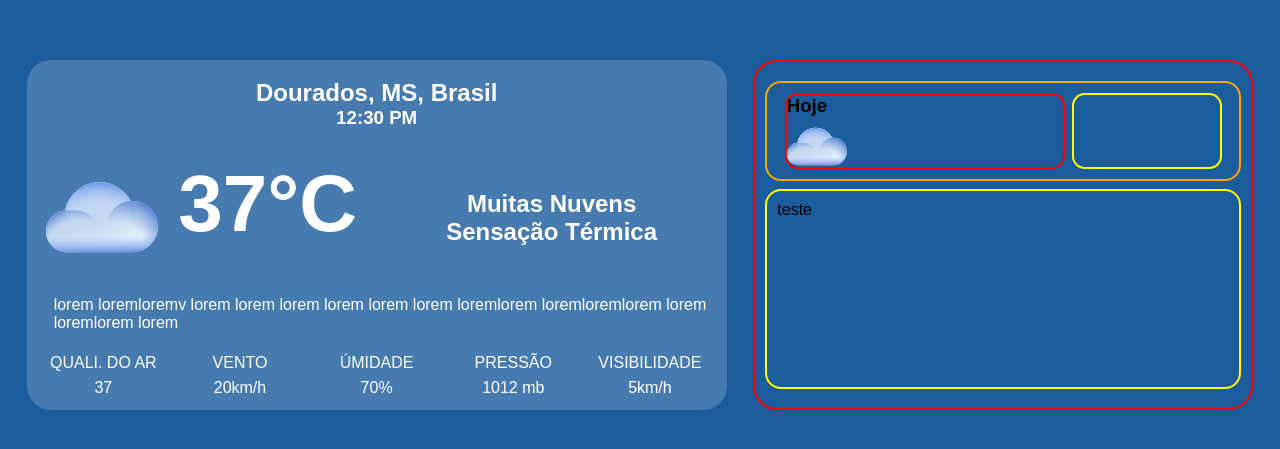
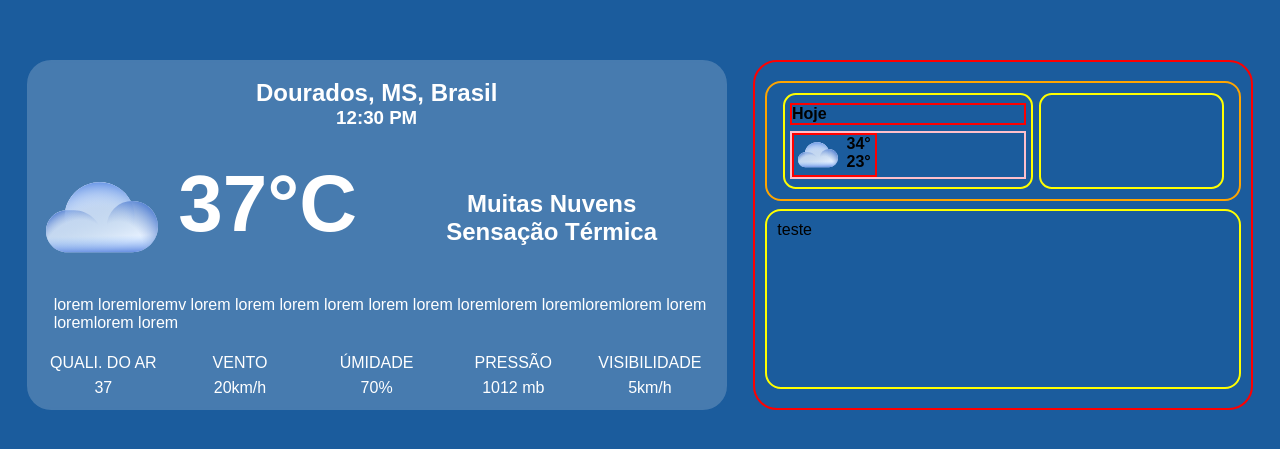
Before and after one commit to gabrielmoofc/previsao-do-tempo, a React (Create React App) app: page / in a window 1280 px wide. Shown: the part 165-614 px from the top of the page. Built offline with nearby package versions, Linux system fonts and the light colour scheme.

Commit message:
Ajustando o item de previsão para os prox dias
Commit para salvar e continuar no computador de csasa

```diff
--- a/src/pages/home/home.css
+++ b/src/pages/home/home.css
@@ -20,8 +20,8 @@
     color: white;
 }
 
-#cima {
-    height: 100px;
+#cimaAside {
+    height: 120px;
     width: 100%;
     border: 2px solid orange;
     border-radius: 1rem;
@@ -30,23 +30,32 @@
     justify-content: space-evenly;
 
 }
-#baixo{
+#baixoAside{
     padding: 10px;
     border: 2px solid yellow;
-    height: 200px;
+    height: 180px;
     border-radius: 1rem;
 }
 #imgHoje{
-    width: 60px;
+    width: 40px;
 }
 #climaHoje{
-    width: 280px;
+    width: 250px;
+    border: 2px solid yellow;
+    border-radius: 0.8rem;
+    padding: 5px;
+    padding-left: 5px;
+    display: flex;
+    flex-direction: column;
+    justify-content: space-around;
+}
+#tituloDia{
     border: 2px solid red;
-    border-radius: 0.8rem;
+
 }
 #climaAmanha{
     border: 2px solid yellow;
-    width: 150px;
+    width: 185px;
     border-radius: 0.8rem;
 }
 #asideContent{
@@ -123,3 +132,15 @@
 #mensagemDia{
     width: 98%;
 }
+
+#contentDia{
+    display: flex;
+    border: 2px solid pink;
+}
+
+#tempAtual {
+    border: 2px solid red;
+    display: flex;
+    width: 85px;
+    justify-content: space-around;
+}
--- a/src/pages/home/home.js
+++ b/src/pages/home/home.js
@@ -49,16 +49,27 @@ export default function Home() {
             </div>
         </main>
         <aside id='asideContent'>
-           <div id='cima'>
+           <div id='cimaAside'>
                 <div id='climaHoje'>
-                    <h1>Hoje</h1>
-                    <img id='imgHoje' src={nublado}/>
+                    <div id='tituloDia'>
+                        <h4>Hoje</h4>
+                    </div>
+                    <div id='contentDia'>
+                        <div id='tempAtual'>
+                            <img id='imgHoje' src={nublado}/>
+                            <div id='grausHoje'>
+                                <h4>34°</h4>
+                                <h4>23°</h4>
+                            </div>
+                        </div>
+                    </div>
+
                 </div>
                 <div id='climaAmanha'>
 
                 </div>
             </div>
-            <div id='baixo'>
+            <div id='baixoAside'>
                 teste
             </div>
         </aside>
```
